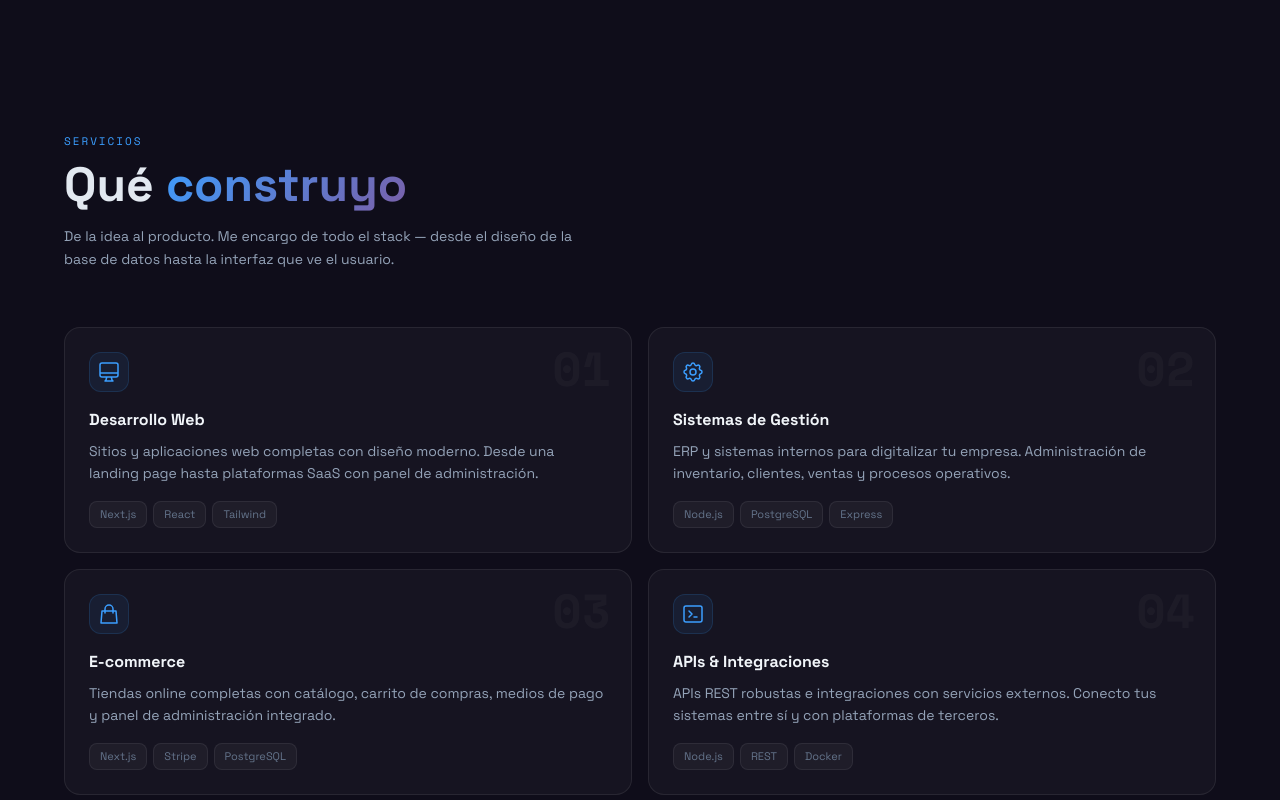
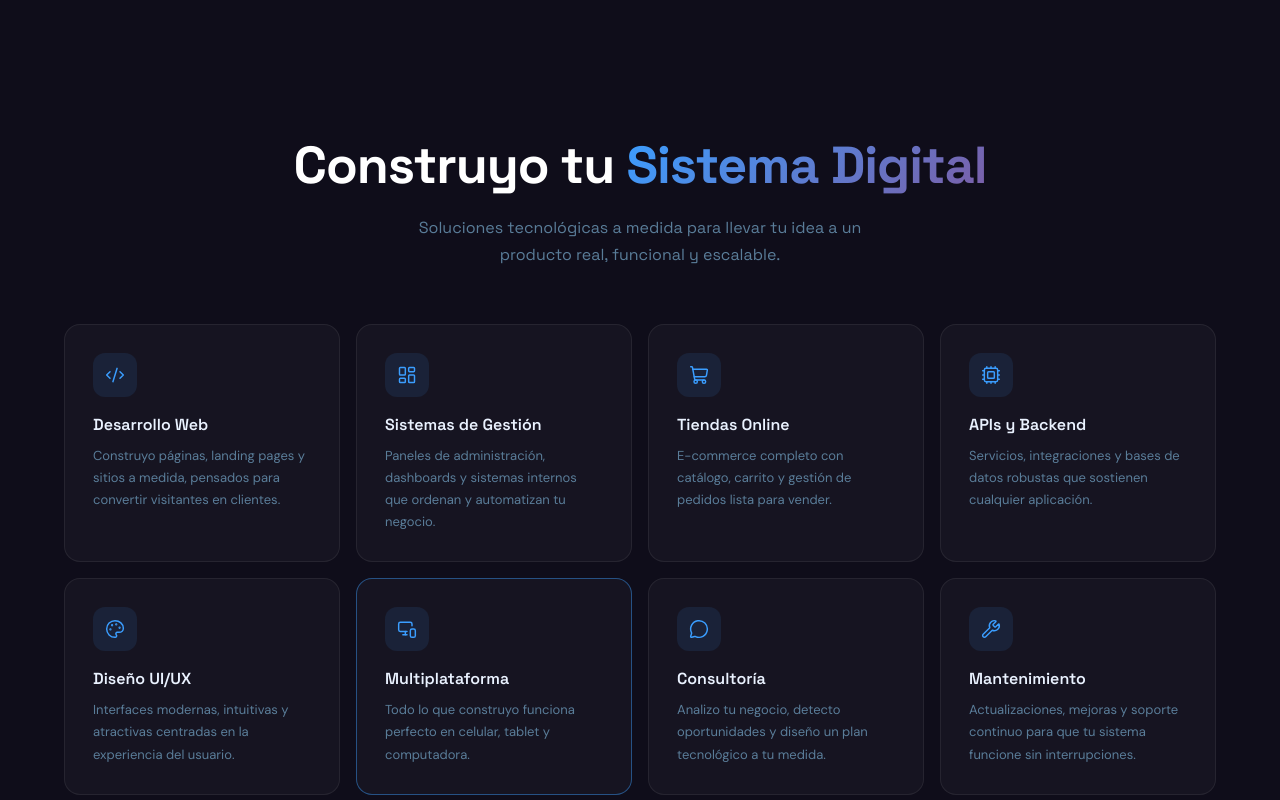
Before and after one commit to Isidropodesta/portfolio, a Next.js app: page / in a window 1280 px wide. Shown: the part 2040-2840 px from the top of the page. Built offline with nearby package versions, Linux system fonts and the light colour scheme.

Commit message:
feat: servicios nuevo diseño 8 cards 4col, lucide-react

```diff
--- a/components/Services.tsx
+++ b/components/Services.tsx
@@ -1,51 +1,58 @@
 'use client';
 
 import { motion } from 'framer-motion';
+import {
+  Code2,
+  LayoutDashboard,
+  ShoppingCart,
+  Cpu,
+  Palette,
+  MonitorSmartphone,
+  MessageCircle,
+  Wrench,
+} from 'lucide-react';
 
 const SERVICES = [
   {
-    num: '01',
-    icon: (
-      <svg className="w-6 h-6" fill="none" stroke="currentColor" viewBox="0 0 24 24">
-        <path strokeLinecap="round" strokeLinejoin="round" strokeWidth={1.5} d="M9.75 17L9 20l-1 1h8l-1-1-.75-3M3 13h18M5 17h14a2 2 0 002-2V5a2 2 0 00-2-2H5a2 2 0 00-2 2v10a2 2 0 002 2z" />
-      </svg>
-    ),
+    icon: Code2,
     title: 'Desarrollo Web',
-    desc: 'Sitios y aplicaciones web completas con diseño moderno. Desde una landing page hasta plataformas SaaS con panel de administración.',
-    tags: ['Next.js', 'React', 'Tailwind'],
+    desc: 'Construyo páginas, landing pages y sitios a medida, pensados para convertir visitantes en clientes.',
   },
   {
-    num: '02',
-    icon: (
-      <svg className="w-6 h-6" fill="none" stroke="currentColor" viewBox="0 0 24 24">
-        <path strokeLinecap="round" strokeLinejoin="round" strokeWidth={1.5} d="M10.325 4.317c.426-1.756 2.924-1.756 3.35 0a1.724 1.724 0 002.573 1.066c1.543-.94 3.31.826 2.37 2.37a1.724 1.724 0 001.065 2.572c1.756.426 1.756 2.924 0 3.35a1.724 1.724 0 00-1.066 2.573c.94 1.543-.826 3.31-2.37 2.37a1.724 1.724 0 00-2.572 1.065c-.426 1.756-2.924 1.756-3.35 0a1.724 1.724 0 00-2.573-1.066c-1.543.94-3.31-.826-2.37-2.37a1.724 1.724 0 00-1.065-2.572c-1.756-.426-1.756-2.924 0-3.35a1.724 1.724 0 001.066-2.573c-.94-1.543.826-3.31 2.37-2.37.996.608 2.296.07 2.572-1.065z" /><path strokeLinecap="round" strokeLinejoin="round" strokeWidth={1.5} d="M15 12a3 3 0 11-6 0 3 3 0 016 0z" />
-      </svg>
-    ),
+    icon: LayoutDashboard,
     title: 'Sistemas de Gestión',
-    desc: 'ERP y sistemas internos para digitalizar tu empresa. Administración de inventario, clientes, ventas y procesos operativos.',
-    tags: ['Node.js', 'PostgreSQL', 'Express'],
+    desc: 'Paneles de administración, dashboards y sistemas internos que ordenan y automatizan tu negocio.',
   },
   {
-    num: '03',
-    icon: (
-      <svg className="w-6 h-6" fill="none" stroke="currentColor" viewBox="0 0 24 24">
-        <path strokeLinecap="round" strokeLinejoin="round" strokeWidth={1.5} d="M16 11V7a4 4 0 00-8 0v4M5 9h14l1 12H4L5 9z" />
-      </svg>
-    ),
-    title: 'E-commerce',
-    desc: 'Tiendas online completas con catálogo, carrito de compras, medios de pago y panel de administración integrado.',
-    tags: ['Next.js', 'Stripe', 'PostgreSQL'],
+    icon: ShoppingCart,
+    title: 'Tiendas Online',
+    desc: 'E-commerce completo con catálogo, carrito y gestión de pedidos lista para vender.',
   },
   {
-    num: '04',
-    icon: (
-      <svg className="w-6 h-6" fill="none" stroke="currentColor" viewBox="0 0 24 24">
-        <path strokeLinecap="round" strokeLinejoin="round" strokeWidth={1.5} d="M8 9l3 3-3 3m5 0h3M5 20h14a2 2 0 002-2V6a2 2 0 00-2-2H5a2 2 0 00-2 2v12a2 2 0 002 2z" />
-      </svg>
-    ),
-    title: 'APIs & Integraciones',
-    desc: 'APIs REST robustas e integraciones con servicios externos. Conecto tus sistemas entre sí y con plataformas de terceros.',
-    tags: ['Node.js', 'REST', 'Docker'],
+    icon: Cpu,
+    title: 'APIs y Backend',
+    desc: 'Servicios, integraciones y bases de datos robustas que sostienen cualquier aplicación.',
+  },
+  {
+    icon: Palette,
+    title: 'Diseño UI/UX',
+    desc: 'Interfaces modernas, intuitivas y atractivas centradas en la experiencia del usuario.',
+  },
+  {
+    icon: MonitorSmartphone,
+    title: 'Multiplataforma',
+    desc: 'Todo lo que construyo funciona perfecto en celular, tablet y computadora.',
+    featured: true,
+  },
+  {
+    icon: MessageCircle,
+    title: 'Consultoría',
+    desc: 'Analizo tu negocio, detecto oportunidades y diseño un plan tecnológico a tu medida.',
+  },
+  {
+    icon: Wrench,
+    title: 'Mantenimiento',
+    desc: 'Actualizaciones, mejoras y soporte continuo para que tu sistema funcione sin interrupciones.',
   },
 ];
 
@@ -53,61 +60,106 @@ export default function Services() {
   return (
     <section id="servicios" className="py-24 px-4">
       <div className="max-w-6xl mx-auto">
+
         {/* Header */}
         <motion.div
-          initial={{ opacity: 0, y: 20 }}
+          initial={{ opacity: 0, y: 24 }}
           whileInView={{ opacity: 1, y: 0 }}
           viewport={{ once: true }}
           transition={{ duration: 0.6 }}
-          className="mb-14"
+          className="text-center mb-14"
         >
-          <p className="text-[11px] text-accent font-mono uppercase tracking-[0.18em] mb-3">Servicios</p>
-          <h2 className="text-4xl sm:text-5xl font-bold leading-tight">
-            Qué{' '}
-            <span className="gradient-text">construyo</span>
+          <h2
+            className="font-bold leading-tight mb-4"
+            style={{ fontSize: 'clamp(36px, 5vw, 52px)', letterSpacing: '-0.02em' }}
+          >
+            <span style={{ color: '#ffffff' }}>Construyo tu </span>
+            <span className="gradient-text">Sistema Digital</span>
           </h2>
-          <p className="text-slate-400 mt-4 text-sm max-w-lg leading-relaxed">
-            De la idea al producto. Me encargo de todo el stack — desde el diseño de la base de datos hasta la interfaz que ve el usuario.
+          <p style={{ fontSize: 16, color: '#5a7d99', maxWidth: 480, margin: '0 auto', lineHeight: 1.7 }}>
+            Soluciones tecnológicas a medida para llevar tu idea a un producto real, funcional y escalable.
           </p>
         </motion.div>
 
-        {/* Grid */}
-        <div className="grid grid-cols-1 sm:grid-cols-2 gap-4">
-          {SERVICES.map((s, i) => (
+        {/* Grid 4-2-1 */}
+        <div className="grid grid-cols-1 sm:grid-cols-2 lg:grid-cols-4 gap-4">
+          {SERVICES.map((s, i) => {
+            const Icon = s.icon;
+            return (
               <motion.div
-              key={s.num}
-              initial={{ opacity: 0, y: 32 }}
+                key={s.title}
+                initial={{ opacity: 0, y: 28 }}
                 whileInView={{ opacity: 1, y: 0 }}
                 viewport={{ once: true, margin: '-40px' }}
-              transition={{ duration: 0.55, delay: i * 0.08 }}
-              className="group relative rounded-2xl border border-white/[0.08] bg-white/[0.03] p-6 hover:border-accent/25 hover:bg-white/[0.05] transition-all duration-300 hover:-translate-y-1 overflow-hidden"
+                transition={{ duration: 0.5, delay: i * 0.06 }}
+                className="group"
+                style={{
+                  background: 'rgba(255,255,255,0.03)',
+                  border: s.featured
+                    ? '1px solid rgba(59,158,255,0.45)'
+                    : '1px solid rgba(255,255,255,0.07)',
+                  borderRadius: 16,
+                  padding: 28,
+                  transition: 'border-color 0.2s, transform 0.2s',
+                  cursor: 'default',
+                }}
+                whileHover={{ y: -4 }}
+                onMouseEnter={(e) => {
+                  if (!s.featured)
+                    (e.currentTarget as HTMLElement).style.borderColor = 'rgba(59,158,255,0.3)';
+                }}
+                onMouseLeave={(e) => {
+                  if (!s.featured)
+                    (e.currentTarget as HTMLElement).style.borderColor = 'rgba(255,255,255,0.07)';
+                }}
               >
-              {/* Número decorativo de fondo */}
-              <span className="absolute top-4 right-5 font-mono text-5xl font-black text-white/[0.03] select-none group-hover:text-accent/[0.05] transition-colors duration-300">
-                {s.num}
-              </span>
-
-              {/* Icono */}
-              <div className="mb-4 w-10 h-10 rounded-xl bg-accent/[0.08] border border-accent/15 flex items-center justify-center text-accent group-hover:bg-accent/15 transition-colors duration-300">
-                {s.icon}
+                {/* Ícono */}
+                <div
+                  style={{
+                    width: 44,
+                    height: 44,
+                    borderRadius: 12,
+                    background: 'rgba(59,158,255,0.1)',
+                    display: 'flex',
+                    alignItems: 'center',
+                    justifyContent: 'center',
+                    color: '#3b9eff',
+                    flexShrink: 0,
+                  }}
+                >
+                  <Icon size={20} strokeWidth={1.75} />
                 </div>
 
-              <h3 className="text-base font-bold text-slate-100 mb-2">{s.title}</h3>
-              <p className="text-sm text-slate-400 leading-relaxed mb-4">{s.desc}</p>
+                {/* Título */}
+                <p
+                  style={{
+                    fontSize: 16,
+                    fontWeight: 600,
+                    color: '#eaf2ff',
+                    marginTop: 16,
+                    fontFamily: "'Space Grotesk', sans-serif",
+                  }}
+                >
+                  {s.title}
+                </p>
 
-              <div className="flex flex-wrap gap-1.5">
-                {s.tags.map((tag) => (
-                  <span
-                    key={tag}
-                    className="text-[11px] px-2.5 py-1 rounded-lg bg-white/[0.04] border border-white/[0.07] text-slate-500"
+                {/* Descripción */}
+                <p
+                  style={{
+                    fontSize: 13,
+                    color: '#5a7d99',
+                    lineHeight: 1.7,
+                    marginTop: 8,
+                    fontFamily: "'DM Sans', 'Space Grotesk', sans-serif",
+                  }}
                 >
-                    {tag}
-                  </span>
-                ))}
+                  {s.desc}
+                </p>
+              </motion.div>
+            );
+          })}
         </div>
-            </motion.div>
-          ))}
-        </div>
+
       </div>
     </section>
   );
--- a/package.json
+++ b/package.json
@@ -13,6 +13,7 @@
     "@emailjs/browser": "^4.3.3",
     "framer-motion": "^11.2.10",
     "gsap": "^3.15.0",
+    "lucide-react": "^1.34.0",
     "next": "14.2.3",
     "react": "^18.3.1",
     "react-dom": "^18.3.1"
```
Also changed, not shown: 1 other file (tests, documents, lock files or other folders). Lines whose indentation alone changed are shown as unchanged.
